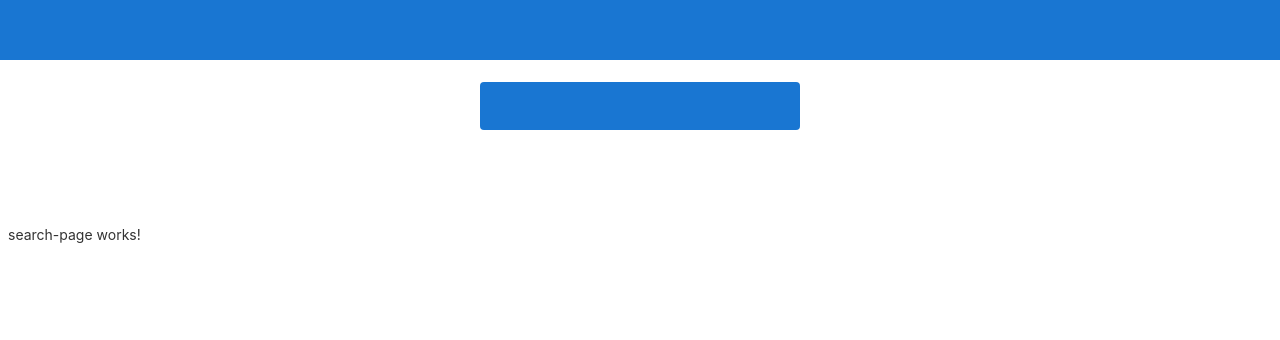
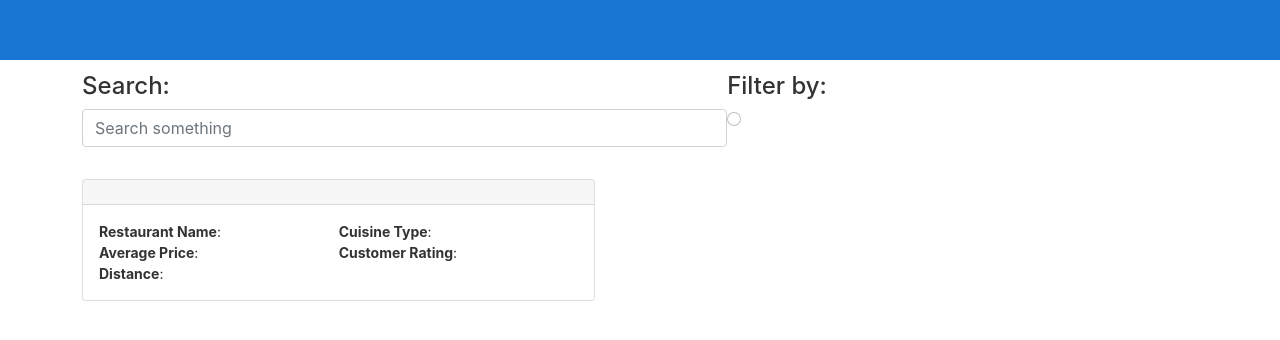
Before and after one commit to djalmaberaldo/cuisine, an Angular app in the folder frontend/cuisine-app/: page / in a window 1280 px wide. Shown: the top 340 px of the page. Built offline with nearby package versions, Linux system fonts and the light colour scheme.

Commit message:
Add bootstrap and created basic UI

```diff
--- a/frontend/cuisine-app/angular.json
+++ b/frontend/cuisine-app/angular.json
@@ -31,7 +31,8 @@
               "src/assets"
             ],
             "styles": [
-              "src/styles.scss"
+              "src/styles.scss",
+              "node_modules/bootstrap/dist/css/bootstrap.min.css"
             ],
             "scripts": []
           },
@@ -94,7 +95,8 @@
               "src/assets"
             ],
             "styles": [
-              "src/styles.scss"
+              "src/styles.scss",
+              "node_modules/bootstrap/dist/css/bootstrap.min.css"
             ],
             "scripts": []
           }
--- a/frontend/cuisine-app/package.json
+++ b/frontend/cuisine-app/package.json
@@ -19,6 +19,7 @@
     "@angular/platform-browser": "~11.1.0",
     "@angular/platform-browser-dynamic": "~11.1.0",
     "@angular/router": "~11.1.0",
+    "bootstrap": "^5.1.0",
     "rxjs": "~6.6.0",
     "tslib": "^2.0.0",
     "zone.js": "~0.11.3"
--- a/frontend/cuisine-app/src/app/app.component.html
+++ b/frontend/cuisine-app/src/app/app.component.html
@@ -4,33 +4,9 @@
 
 </div>
 
-<div class="content" role="main">
-
-  <!-- Highlight Card -->
-  <div class="card highlight-card card-small">
-
-  </div>
-
-  <div class="card-container">
-
-  </div>
-
-
-  <input type="hidden" #selection>
-
-  <div class="card-container">
-
-  </div>
-
-
-  <!-- Links -->
-  <div class="card-container">
-
-  </div>
-
-
-</div>
 
 
 
-<router-outlet></router-outlet>
+
+<router-outlet>
+</router-outlet>
--- a/frontend/cuisine-app/src/app/app.component.scss
+++ b/frontend/cuisine-app/src/app/app.component.scss
@@ -222,40 +222,6 @@ footer a {
   align-items: center;
 }
 
-.github-star-badge {
-  color: #24292e;
-  display: flex;
-  align-items: center;
-  font-size: 12px;
-  padding: 3px 10px;
-  border: 1px solid rgba(27,31,35,.2);
-  border-radius: 3px;
-  background-image: linear-gradient(-180deg,#fafbfc,#eff3f6 90%);
-  margin-left: 4px;
-  font-weight: 600;
-  font-family: -apple-system,BlinkMacSystemFont,Segoe UI,Helvetica,Arial,sans-serif,Apple Color Emoji,Segoe UI Emoji,Segoe UI Symbol;
-}
-
-.github-star-badge:hover {
-  background-image: linear-gradient(-180deg,#f0f3f6,#e6ebf1 90%);
-  border-color: rgba(27,31,35,.35);
-  background-position: -.5em;
-}
-
-.github-star-badge .material-icons {
-  height: 16px;
-  width: 16px;
-  margin-right: 4px;
-}
-
-svg#clouds {
-  position: fixed;
-  bottom: -160px;
-  left: -230px;
-  z-index: -10;
-  width: 1920px;
-}
-
 
 /* Responsive Styles */
 @media screen and (max-width: 767px) {
--- a/frontend/cuisine-app/src/app/best-match/best-match.module.ts
+++ b/frontend/cuisine-app/src/app/best-match/best-match.module.ts
@@ -8,6 +8,7 @@ import { SearchPageComponent } from './search-page/search-page.component';
   imports: [
     CommonModule,
     BestMatchRoutingModule
-  ]
+  ],
+  exports: [SearchPageComponent]
 })
 export class BestMatchModule { }
--- a/frontend/cuisine-app/src/app/best-match/search-page/search-page.component.html
+++ b/frontend/cuisine-app/src/app/best-match/search-page/search-page.component.html
@@ -1 +1,50 @@
-<p>search-page works!</p>
+
+
+<div class="content" role="main">
+  <div class="card-container">
+    <div class="container-fluid w-100  p-4">
+      <div class="container mt-5 w-100">
+          <div class="d-flex w-100 filters">
+              <div class="">
+                  <div class="form-group">
+                      <label for="search"><h4>Search:</h4></label>
+                      <input type="text" class="form-control" id="search"  placeholder="Search something">
+                  </div>
+              </div>
+              <div class="ml-3">
+                  <div class="form-group">
+                      <h4>Filter by:</h4>
+                      <div class="form-check form-check-inline">
+                          <input class="form-check-input" type="radio" name="filterBy"  >
+                      </div>
+                  </div>
+              </div>
+
+          </div>
+          <div class="list-result">
+              <div class="card">
+                <div class="card-header">
+                    <h6 class="card-title"></h6>
+                </div>
+                <div class="card-body d-flex">
+                  <div>
+                      <p class="card-text"><b>Restaurant Name</b>: <span></span></p>
+                  </div>
+                  <div>
+                      <p class="card-text"><b>Cuisine Type</b>: <span></span></p>
+                  </div>
+                  <div>
+                      <p class="card-text"><b>Average Price</b>: <span></span></p>
+                  </div>
+                  <div>
+                      <p class="card-text"><b>Customer Rating</b>: <span></span></p>
+                  </div>
+                  <div >
+                      <p class="card-text"><b>Distance</b>: <span> </span></p>
+                  </div>
+                </div>
+          </div>
+      </div>
+    </div>
+  </div>
+</div>
--- a/frontend/cuisine-app/src/app/best-match/search-page/search-page.component.scss
+++ b/frontend/cuisine-app/src/app/best-match/search-page/search-page.component.scss
@@ -0,0 +1,31 @@
+.list-result {
+  display: flex;
+  flex-direction: row;
+  flex-wrap: wrap;
+  justify-content: space-between;
+  .card {
+      margin-top: 2rem;
+      width: 46%;
+  }
+  clear: left;
+}
+.search-input {
+  clear:right;
+}
+
+.form-check-label {
+    font-size: 20px;
+}
+
+.card-body{
+    flex-wrap: wrap;
+    div {
+        width: 50%;
+    }
+}
+
+.filters {
+    div{
+        flex-grow:1;
+    }
+}
```
Also changed, not shown: 2 other files (tests, documents, lock files or other folders).
